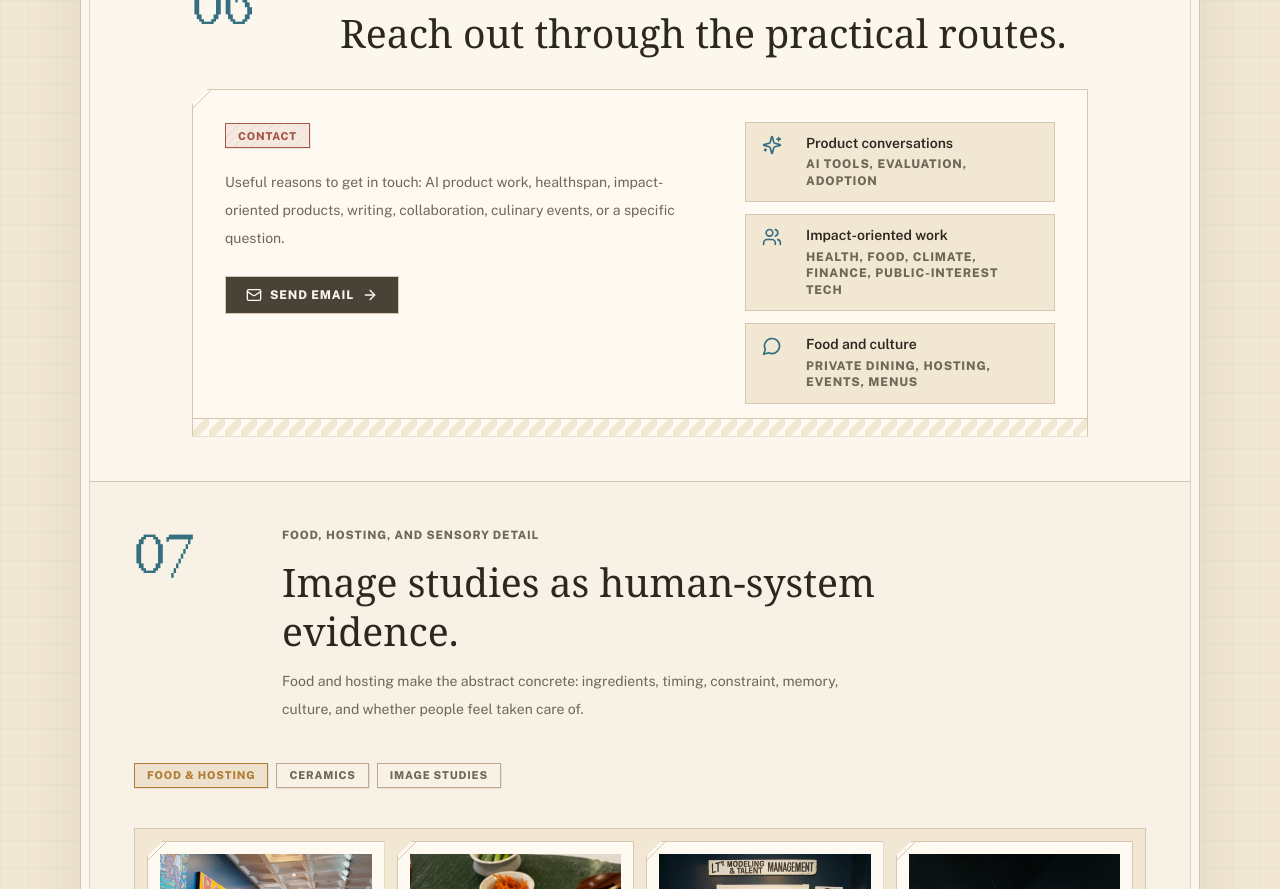
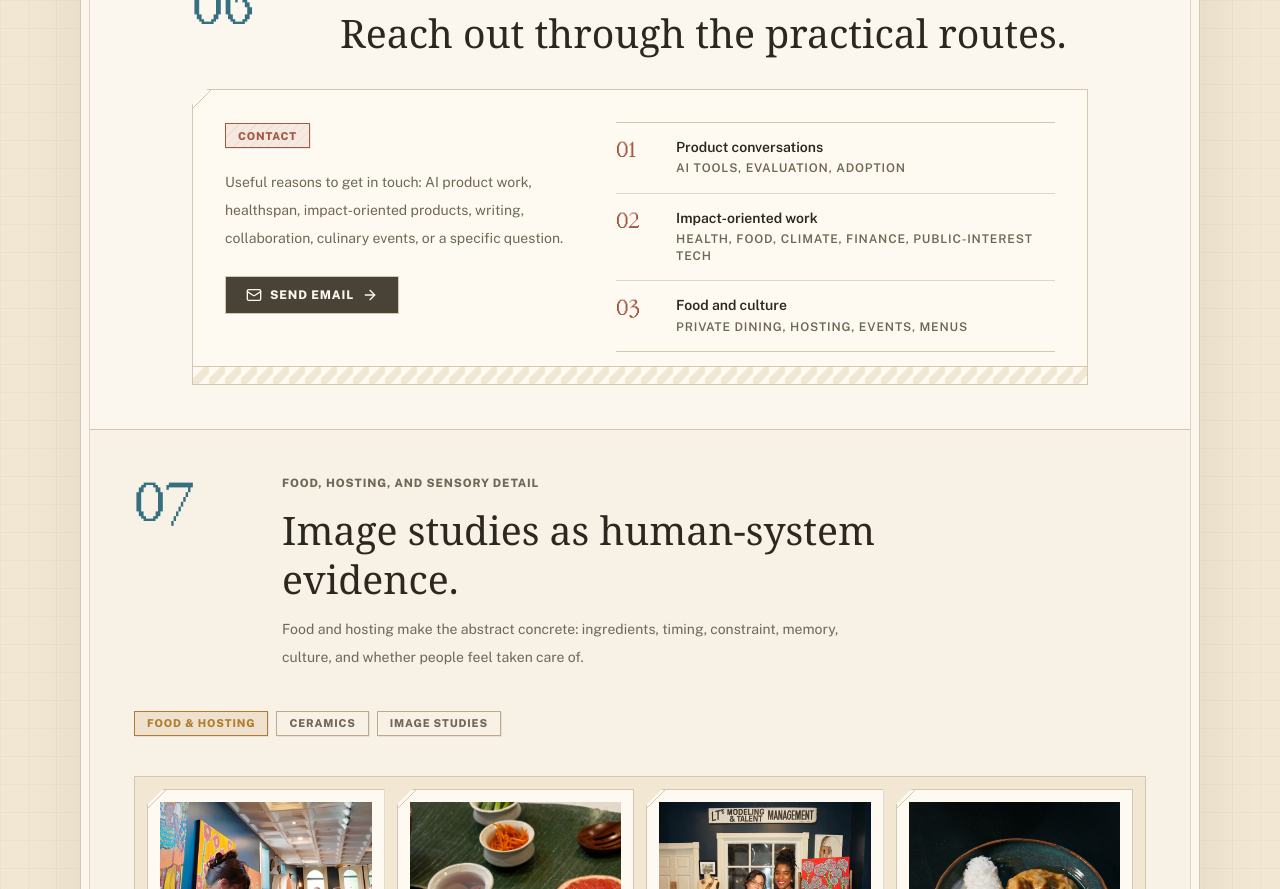
Before and after one commit to runargs/runargs.github.io, a React (Vite) app: page / in a window 1280 px wide. Shown: the part 7280-8169 px from the top of the page. Built offline with nearby package versions, Linux system fonts and the light colour scheme; the HTML template or start-up script is replaced by a standard one; a web font is replaced by a local one.

Commit message:
Refine contact path styling

```diff
--- a/src/components/sections/MentorshipSection.tsx
+++ b/src/components/sections/MentorshipSection.tsx
@@ -1,10 +1,10 @@
-import { ArrowRight, Mail, MessageCircle, Sparkles, Users } from "lucide-react";
+import { ArrowRight, Mail } from "lucide-react";
 import { DossierLink, SectionBand, SectionHeader, StampBadge } from "@/components/design-system/Dossier";
 
 const collaborationPaths = [
-  { id: "1", title: "Product conversations", focus: "AI tools, evaluation, adoption", icon: Sparkles },
-  { id: "2", title: "Impact-oriented work", focus: "Health, food, climate, finance, public-interest tech", icon: Users },
-  { id: "3", title: "Food and culture", focus: "Private dining, hosting, events, menus", icon: MessageCircle },
+  { id: "01", title: "Product conversations", focus: "AI tools, evaluation, adoption" },
+  { id: "02", title: "Impact-oriented work", focus: "Health, food, climate, finance, public-interest tech" },
+  { id: "03", title: "Food and culture", focus: "Private dining, hosting, events, menus" },
 ];
 
 export function MentorshipSection() {
@@ -22,7 +22,7 @@ export function MentorshipSection() {
         />
 
         <div className="notched relative overflow-hidden border border-[var(--rule)] bg-[var(--paper-card)] p-6 after:absolute after:bottom-0 after:left-0 after:right-0 after:h-[18px] after:border-t after:border-[var(--rule)] after:bg-[linear-gradient(135deg,transparent_0_8px,var(--paper-soft)_8px_16px,transparent_16px)] after:bg-[length:16px_18px] md:p-8">
-          <div className="grid gap-10 md:grid-cols-[1fr_310px] md:items-start">
+          <div className="grid gap-8 md:grid-cols-[0.9fr_1.1fr] md:items-start">
             <div>
               <StampBadge tone="red">Contact</StampBadge>
               <p className="mt-5 max-w-2xl text-sm leading-7 text-[var(--ink-muted)]">
@@ -36,13 +36,13 @@ export function MentorshipSection() {
               </DossierLink>
             </div>
 
-          <div className="w-full shrink-0 space-y-3">
+            <div className="border-y border-[var(--rule)]">
               {collaborationPaths.map((item) => (
-              <div key={item.id} className="grid grid-cols-[28px_minmax(0,1fr)] gap-4 border border-[var(--rule)] bg-[var(--paper-soft)] px-4 py-3">
-                <item.icon className="h-5 w-5 shrink-0 text-[var(--civic-blue)]" />
+                <div key={item.id} className="grid grid-cols-[44px_minmax(0,1fr)] gap-4 border-b border-[rgba(213,198,177,0.7)] py-4 last:border-b-0">
+                  <span className="font-display text-2xl leading-none text-[var(--revision-red)]">{item.id}</span>
                   <div className="min-w-0 text-left">
                     <p className="mb-1 text-sm font-semibold leading-tight text-[var(--ink)]">{item.title}</p>
-                  <p className="text-xs font-extrabold uppercase leading-snug tracking-[0.07em] text-[var(--ink-muted)]">{item.focus}</p>
+                    <p className="text-xs font-semibold uppercase leading-snug tracking-[0.07em] text-[var(--ink-muted)]">{item.focus}</p>
                   </div>
                 </div>
               ))}
```
Lines whose indentation alone changed are shown as unchanged.
